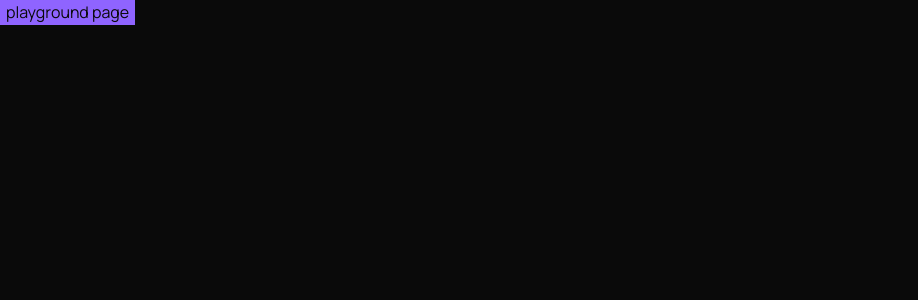
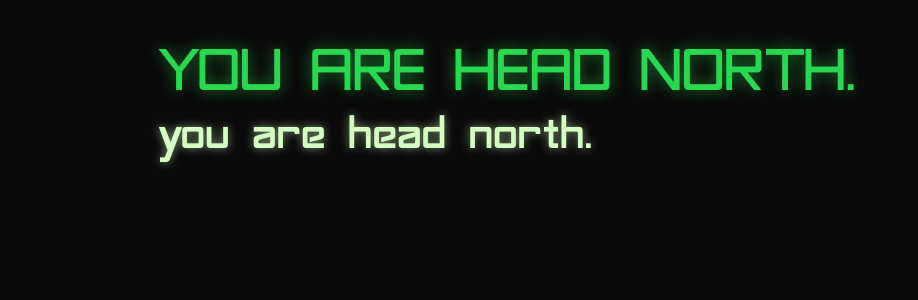
Before and after one commit to bozzhik/chronos-ai, a React (Vite) app: page /playground in a window 1280 px wide. Shown: the top 300 px of the page, without its empty margins (0-918 px from the left). Built offline with nearby package versions, Linux system fonts and the light colour scheme.

Commit message:
init `Prompt` UI component

```diff
--- /dev/null
+++ b/src/components/UI/Prompt.tsx
@@ -0,0 +1,18 @@
+import {cn} from '@/lib/utils'
+
+type Props = {
+  type?: 'ai' | 'user'
+  className?: string
+  text: string
+}
+
+const promptVariants = {
+  ai: 'text-[90px] xl:text-6xl sm:text-4xl uppercase text-primary [text-shadow:_0_0_15px_var(--primary-shadow)]',
+  user: 'text-[70px] xl:text-5xl sm:text-3xl lowercase text-secondary [text-shadow:_0_0_10px_var(--secondary-shadow)]',
+}
+
+export default function Prompt({type = 'ai', text, className}: Props) {
+  const Tag = type === 'ai' ? 'h1' : 'p'
+
+  return <Tag className={cn('font-advent !leading-none tracking-tight', promptVariants[type], className)} dangerouslySetInnerHTML={{__html: text || ''}}></Tag>
+}
--- a/src/globals.css
+++ b/src/globals.css
@@ -9,7 +9,11 @@
     --background: #eee;
     --foreground: #0a0a0a;
     --card: #dbdbdb;
-    --primary: #8f64ff;
+
+    --primary: #2ad751;
+    --primary-shadow: #2ad75190;
+    --secondary: #d5ffc2;
+    --secondary-shadow: #d5ffc290;
   }
 
   .dark {
--- a/src/pages/playground.tsx
+++ b/src/pages/playground.tsx
@@ -1,3 +1,11 @@
+import Container from '#/Global/Container'
+import Prompt from '#/UI/Prompt'
+
 export default function PlayPage() {
-  return <mark>playground page</mark>
+  return (
+    <Container className="my-10 space-y-2">
+      <Prompt text="You are head north." />
+      <Prompt type="user" text="You are head north." />
+    </Container>
+  )
 }
--- a/tailwind.config.ts
+++ b/tailwind.config.ts
@@ -21,11 +21,16 @@ const config = {
       colors: {
         background: 'var(--background)',
         foreground: 'var(--foreground)',
+        primary: {
+          DEFAULT: 'var(--primary)',
+          shadow: 'var(--primary-shadow)',
+        },
+        secondary: {
+          DEFAULT: 'var(--secondary)',
+          shadow: 'var(--secondary-shadow)',
+        },
         card: {
           DEFAULT: 'var(--card)',
-        },
-        primary: {
-          DEFAULT: 'var(--primary)',
         },
       },
       keyframes: {
```
